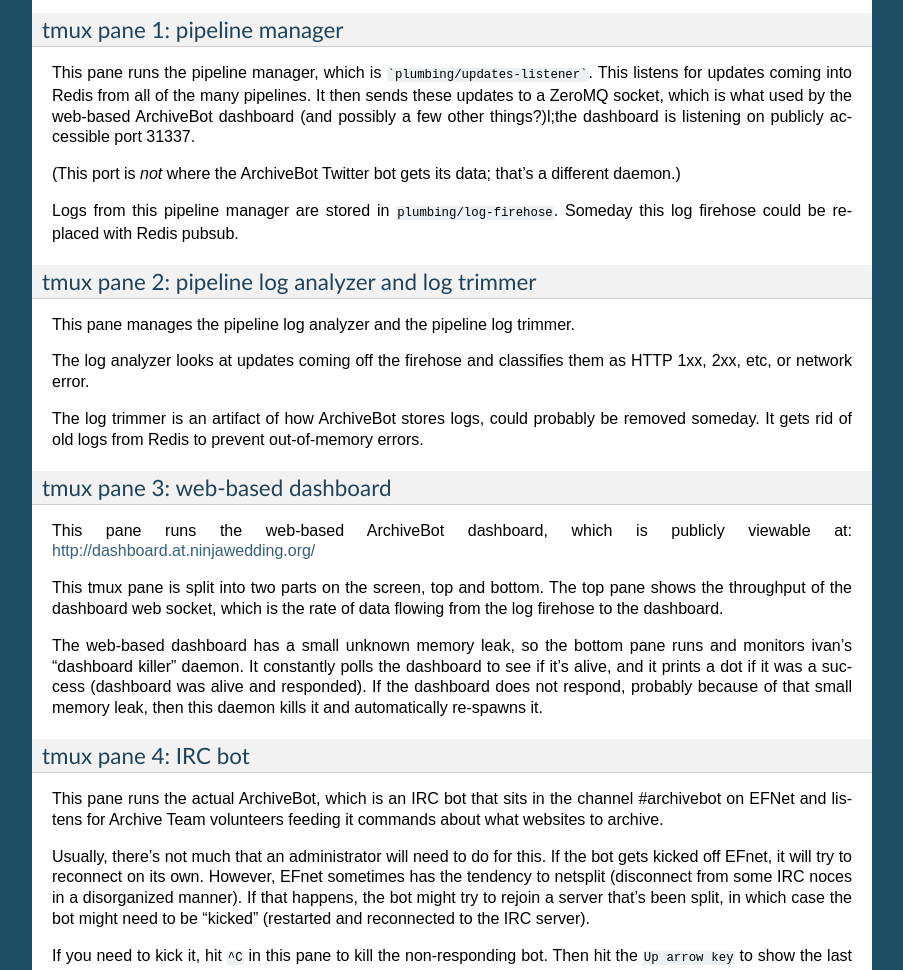
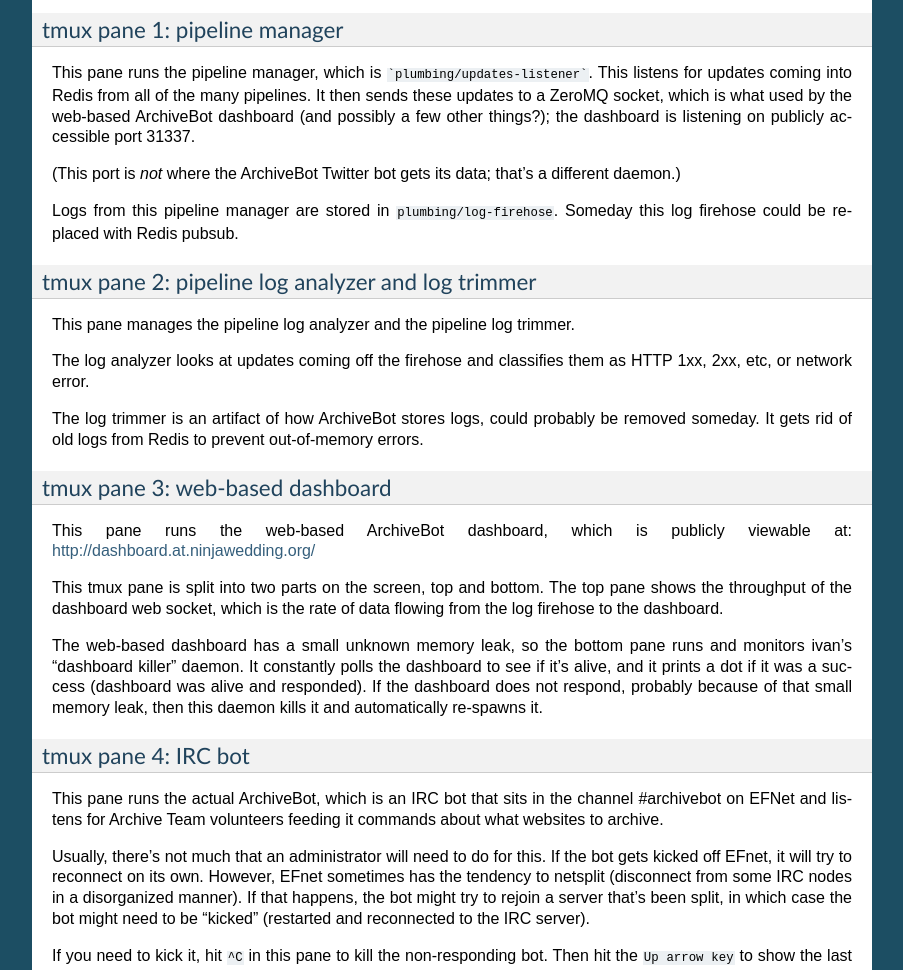
Before and after one commit to ArchiveTeam/ArchiveBot, a Sphinx documentation site: the page built from doc/admin.rst, in a window 1280 px wide and 1400 px high, scrolled down 1607 px. Shown: the part 196-1166 px from the top of the window, without its empty margins (198-1101 px from the left). Built offline with Sphinx 7.4.7, drawn with Linux system fonts in a browser that asks for light colours; some of the changed text lies outside the part shown.

Commit message:
minor text edits as per yipdw's feedback
minor text edits as per yipdw's feedback

````diff
--- a/doc/admin.rst
+++ b/doc/admin.rst
@@ -74,7 +74,7 @@
 tmux pane 1: pipeline manager
 +++++++++++++++++++++++++++++
 
-This pane runs the pipeline manager, which is ```plumbing/updates-listener```.  This listens for updates coming into Redis from all of the many pipelines.  It then sends these updates to a ZeroMQ socket, which is what used by the web-based ArchiveBot dashboard (and possibly a few other things?)l;the dashboard is listening on publicly accessible port 31337.
+This pane runs the pipeline manager, which is ```plumbing/updates-listener```.  This listens for updates coming into Redis from all of the many pipelines.  It then sends these updates to a ZeroMQ socket, which is what used by the web-based ArchiveBot dashboard (and possibly a few other things?); the dashboard is listening on publicly accessible port 31337.
 
 (This port is *not* where the ArchiveBot Twitter bot gets its data; that's a different daemon.)
 
@@ -107,7 +107,7 @@
 
 This pane runs the actual ArchiveBot, which is an IRC bot that sits in the channel #archivebot on EFNet and listens for Archive Team volunteers feeding it commands about what websites to archive.
 
-Usually, there's not much that an administrator will need to do for this. If the bot gets kicked off EFnet, it will try to reconnect on its own. However, EFnet sometimes has the tendency to netsplit (disconnect from some IRC noces in a disorganized manner). If that happens, the bot might try to rejoin a server that's been split, in which case the bot might need to be "kicked" (restarted and reconnected to the IRC server).
+Usually, there's not much that an administrator will need to do for this. If the bot gets kicked off EFnet, it will try to reconnect on its own. However, EFnet sometimes has the tendency to netsplit (disconnect from some IRC nodes in a disorganized manner). If that happens, the bot might try to rejoin a server that's been split, in which case the bot might need to be "kicked" (restarted and reconnected to the IRC server).
 
 If you need to kick it, hit ``^C`` in this pane to kill the non-responding bot. Then hit the ``Up arrow key`` to show the last command that had been typed into bash, which is usually the one that invokes the bot. You can then adjust that command if you need to (such as possibly changing the server), and then hit enter to re-run that command and reconnect the bot to EFnet.
 
````
Also changed, not shown: other parts of doc/admin.rst (+1 -1 lines).
